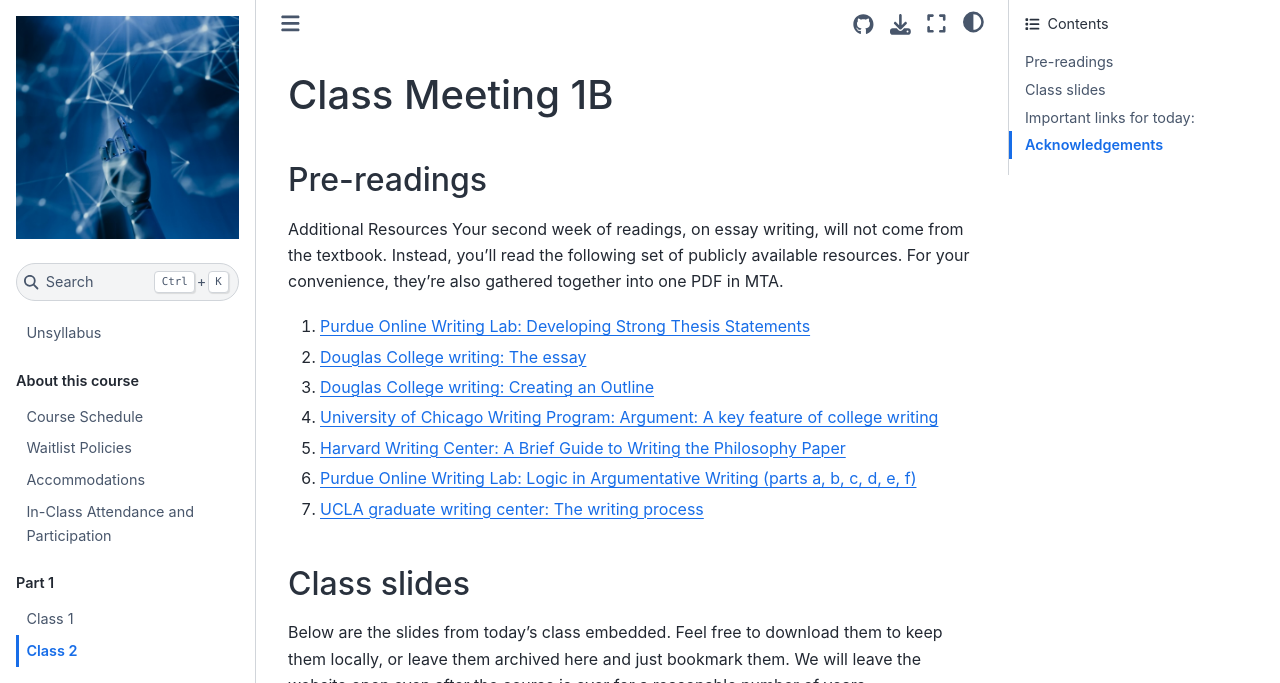
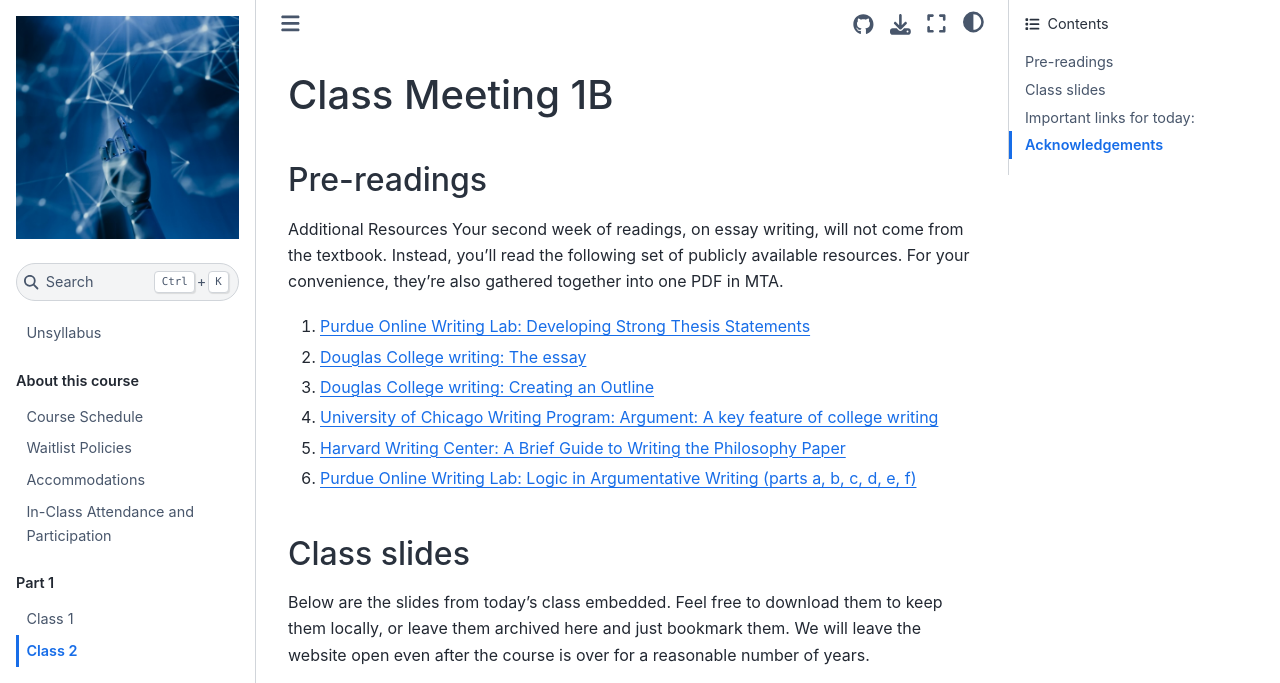
Before and after one commit to UBC-CS/cpsc430, a Jupyter Book: the page built from notes/week01/class1B.md, in a window 1280 px wide and 900 px high, cut to the strip 0-683 px from the top of the window. Built offline with Jupyter Book 1.0.4 settings and Sphinx 7.4.7 and the Sphinx Book theme 1.1.4, drawn with Linux system fonts in a browser that asks for light colours.

Commit message:
update Class1B readings

```diff
--- a/notes/week01/class1B.md
+++ b/notes/week01/class1B.md
@@ -5,12 +5,11 @@
 Additional Resources  Your second week of readings, on essay writing, will not come from the textbook. Instead, you'll read the following set of publicly available resources. For your convenience, they're also gathered together into one PDF in MTA.
 
 1. [Purdue Online Writing Lab: Developing Strong Thesis Statements](https://owl.purdue.edu/owl/general_writing/academic_writing/establishing_arguments/index.html)
-2. [Douglas College writing: The essay](https://guides.douglascollege.ca/writingassignments/essay)
-3. [Douglas College writing: Creating an Outline](https://guides.douglascollege.ca/writingprocess/creatinganoutline)
+2. [Douglas College writing: The essay](https://library.douglascollege.ca/learningcentre/writing-assignments)
+3. [Douglas College writing: Creating an Outline](https://library.douglascollege.ca/learningcentre/writing-process#64)
 4. [University of Chicago Writing Program: Argument: A key feature of college writing](https://uas.alaska.edu/academic_advising/docs/wic1.pdf)
 5. [Harvard Writing Center: A Brief Guide to Writing the Philosophy Paper](https://philosophy.fas.harvard.edu/files/phildept/files/brief_guide_to_writing_philosophy_paper.pdf)
 6. [Purdue Online Writing Lab: Logic in Argumentative Writing (parts a, b, c, d, e, f)](https://owl.purdue.edu/owl/general_writing/academic_writing/logic_in_argumentative_writing/index.html)
-7. [UCLA graduate writing center: The writing process](https://www.scribd.com/document/366129743/writing-process)
 
 ## Class slides
 
```
